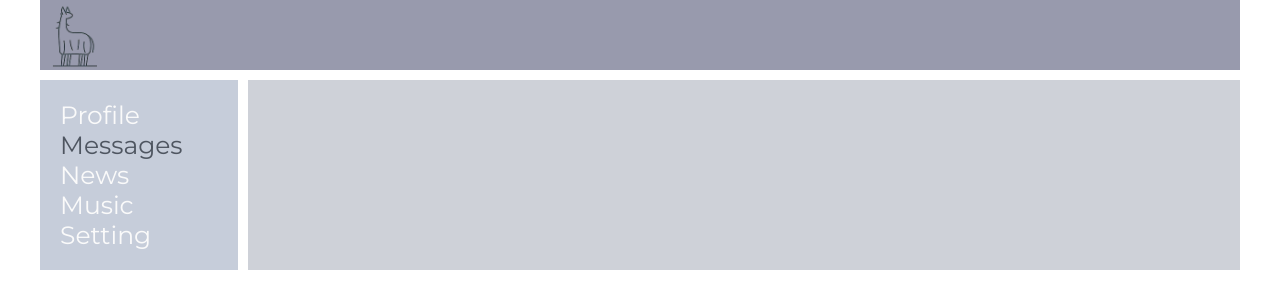
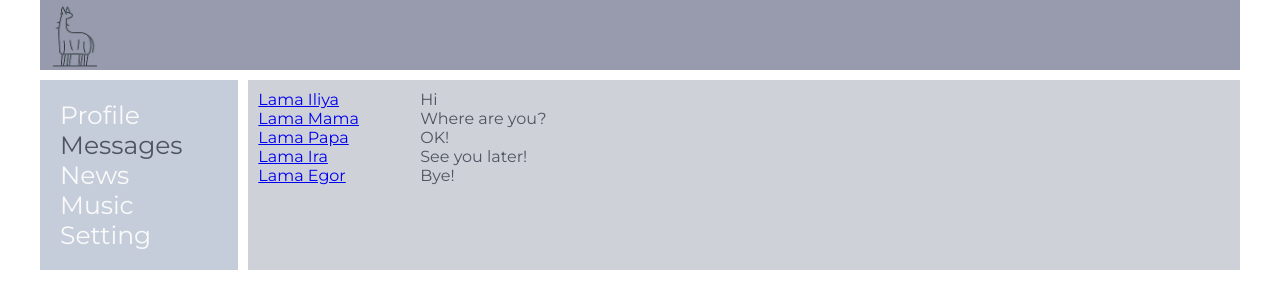
Before and after one commit to e-doschechnikova/React-Social-Network-TS, a React (Create React App) app: page /dialogs in a window 1280 px wide. Shown: the top 308 px of the page. Built offline with nearby package versions, Linux system fonts and the light colour scheme.

Commit message:
refactoring Dialogs

```diff
--- a/src/components/Dialogs/Dialogs.tsx
+++ b/src/components/Dialogs/Dialogs.tsx
@@ -25,7 +25,7 @@ const Message = (props: MessagePropsType) => {
 };
 
 export const Dialogs = () => {
-  let dialogsData = [
+  let dialogs = [
     { id: 1, name: "Lama Iliya" },
     { id: 2, name: "Lama Mama" },
     { id: 3, name: "Lama Papa" },
@@ -33,11 +33,7 @@ export const Dialogs = () => {
     { id: 5, name: "Lama Egor" },
   ];
 
-  let dialogsElements = dialogsData.map((dialog) => {
-    <DialogItem name={dialog.name} id={dialog.id} />;
-  });
-
-  let messageData = [
+  let messages = [
     { id: 1, message: "Hi" },
     { id: 2, message: "Where are you?" },
     { id: 3, message: "OK!" },
@@ -45,9 +41,13 @@ export const Dialogs = () => {
     { id: 5, message: "Bye!" },
   ];
 
-  let messagesElements = messageData.map((message) => {
-    <Message message={message.message} />;
-  });
+  let dialogsElements = dialogs.map((dialog) => (
+    <DialogItem key={dialog.id} name={dialog.name} id={dialog.id} />
+  ));
+
+  let messagesElements = messages.map((message) => (
+    <Message key={message.id} message={message.message} />
+  ));
 
   return (
     <div className={styles.dialogs}>
```
